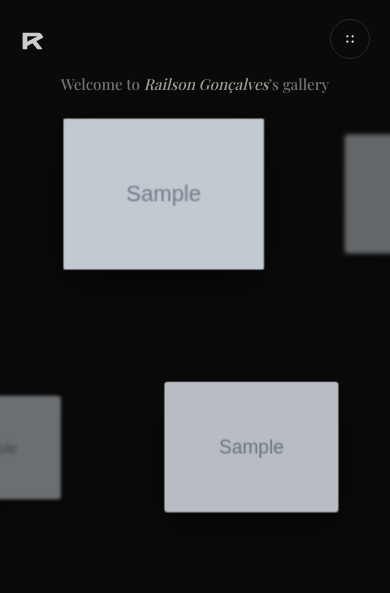
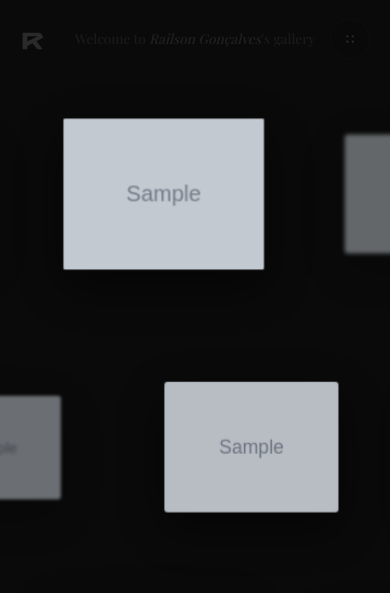
Before and after one commit to raigonlab/raigonos, a Django app: page / in a window 390 px wide. Shown: the top 593 px of the page. Run offline with Django 5.2, Linux system fonts and the light colour scheme; tables that the repository leaves empty hold one stand-in row (values such as "Sample post"); grey boxes marked "Sample" are stand-in pictures; some web fonts are replaced.

Commit message:
exhibition: one-row mobile header, fade chrome after 3s idle
Logo, welcome line and site menu were two rows on mobile (welcome text
pushed below the other two, since it didn't fit alongside them at the
desktop font-size). Shrinking it to 0.85rem on mobile lets all three
sit on one row - verified at the real dimensions (40px menu button,
26px logo) before implementing.

Also fades logo/welcome/menu to low opacity after 3s with no touch or
pointer movement while the exhibition is on screen, restoring instantly
on interaction, so the art holds more of the attention. Listens on
`document` rather than just the exhibition stage - .site-menu is a
separate element elsewhere in the DOM (fixed position, rendered on top
of it), so a tap on the menu button alone wouldn't otherwise have reset
the timer for the logo/welcome line. Found and fixed this by actually
testing the interaction with Playwright, not just eyeballing it.

```diff
--- a/static/css/style.css
+++ b/static/css/style.css
@@ -364,6 +364,7 @@ body.public-theme .card-image {
   top: 1.2rem;
   right: 2rem;
   z-index: 200;
+  transition: opacity 0.6s ease;
 }
 
 .site-menu-toggle {
@@ -577,6 +578,7 @@ html.is-exhibition {
   border-radius: 0;
   filter: var(--hd-logo-filter);
   opacity: 0.9;
+  transition: opacity 0.6s ease;
 }
 
 .ex-welcome {
@@ -589,10 +591,22 @@ html.is-exhibition {
   font-size: 0.95rem;
   white-space: nowrap;
   color: var(--hd-faint);
+  transition: opacity 0.6s ease;
 }
 
 .ex-welcome em {
   color: var(--hd-muted);
+}
+
+/* After a few seconds with no touch/pointer movement, fade the
+   chrome (logo, welcome line, site menu) so the artwork itself is
+   what holds attention -- any interaction brings it right back. Only
+   while the exhibition is on screen, and never while the menu panel
+   itself is open (nothing should vanish mid-read). */
+html.is-exhibition.is-idle .ex-logo,
+html.is-exhibition.is-idle .ex-welcome,
+html.is-exhibition.is-idle .site-menu:not(.is-open) {
+  opacity: 0.15;
 }
 
 @media (max-width: 640px) {
@@ -604,8 +618,11 @@ html.is-exhibition {
     left: 1.25rem;
   }
 
+  /* Same row as the logo/menu on mobile now (not pushed below them),
+     with a smaller font so "Welcome to <Name>'s gallery" fits in the
+     narrower space between the two without wrapping or overlapping. */
   .ex-welcome {
-    top: 4.5rem;
+    font-size: 0.85rem;
   }
 }
 
--- a/static/js/exhibition.js
+++ b/static/js/exhibition.js
@@ -433,6 +433,32 @@
     }, 250);
   });
 
+  // Fade the chrome (logo, welcome line, site menu) after a few
+  // seconds with no touch/pointer movement, so attention stays on the
+  // art; any interaction brings it back immediately. See the matching
+  // `html.is-exhibition.is-idle` rules in style.css.
+  var IDLE_DELAY = 3000;
+  var idleTimer;
+
+  function scheduleIdle() {
+    clearTimeout(idleTimer);
+    doc.classList.remove('is-idle');
+    idleTimer = setTimeout(function () {
+      doc.classList.add('is-idle');
+    }, IDLE_DELAY);
+  }
+
+  // Listens on the whole document, not just the exhibition stage --
+  // `.site-menu` is a separate element elsewhere in the DOM (fixed
+  // position, rendered on top of it), so a tap on the menu button
+  // wouldn't otherwise reset the timer or un-fade the logo/welcome
+  // line alongside it.
+  ['pointermove', 'pointerdown', 'touchstart', 'touchmove', 'keydown'].forEach(function (evt) {
+    document.addEventListener(evt, scheduleIdle, { passive: true });
+  });
+
+  scheduleIdle();
+
   setDirection(remembered('localStorage', 'direction') === 'vertical');
 
   // #grid / #exhibition in the URL wins over the remembered choice.
```
